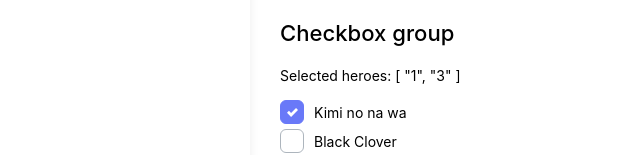
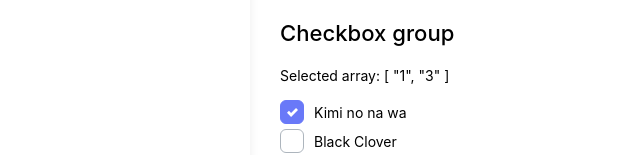
Before and after one commit to Hekikai/katana-kit, a Vue app: page /checkbox in a window 1280 px wide. Shown: the part 337-492 px from the top of the page, without its empty margins (0-640 px from the left). Built offline with nearby package versions, Linux system fonts and the light colour scheme; the HTML template or start-up script is replaced by a standard one.

Commit message:
changed template for view reactivity of KCheckboxGroup

```diff
--- a/src/views/KCheckbox.vue
+++ b/src/views/KCheckbox.vue
@@ -25,7 +25,7 @@
 
   <h2>Checkbox group</h2>
   <div class="line line__block">
-    <p>Selected heroes: {{ selectedAnime }}</p>
+    <p>Selected array: {{ selectedAnime }}</p>
     <k-checkbox-group v-model:value="selectedAnime" :options="animeList" name="anime"/>
   </div>
 </template>
```
